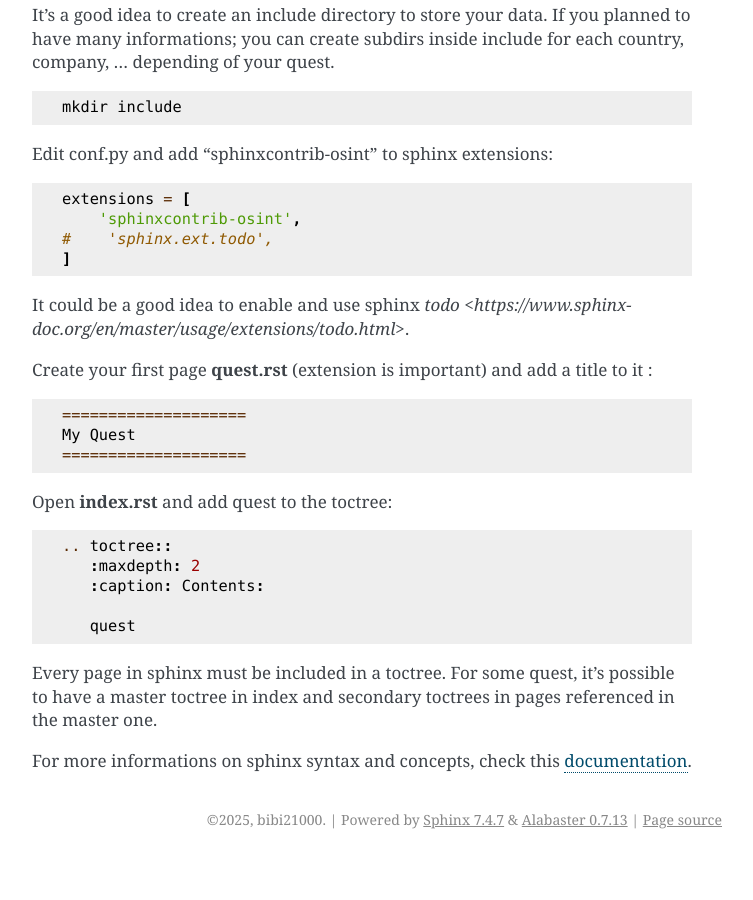
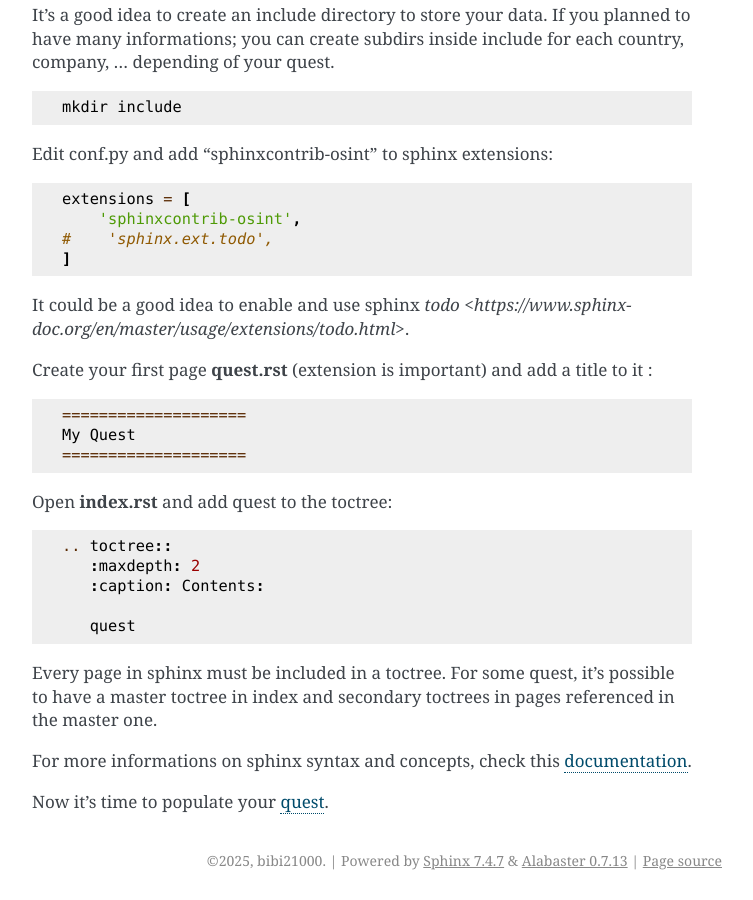
Before and after one commit to bibi21000/sphinxcontrib-osint, a Sphinx documentation site: the page built from docs/install.rst, in a window 1280 px wide and 900 px high, scrolled down 1401 px. Shown: the whole window, without its empty margins (388-1141 px from the left). Built offline with Sphinx 7.4.7, drawn with Linux system fonts in a browser that asks for light colours; before the commit the page ends 2260 px from its top, so only the background shows below that.

Commit message:
Update doc

```diff
--- a/docs/install.rst
+++ b/docs/install.rst
@@ -126,3 +126,5 @@ pages referenced in the master one.
 
 For more informations on sphinx syntax and concepts, check this
 `documentation <https://www.sphinx-doc.org/en/master/usage/restructuredtext/index.html>`_.
+
+Now it's time to populate your `quest <quest.html>`_.
--- a/docs/quest.rst
+++ b/docs/quest.rst
@@ -44,7 +44,7 @@ Wow ... what an interesting event ... Github launched github pages !!!
 With this few lines you added :
 
     - an :ref:`Event <Directive Event>`
-    - a :ref:`Link <Directive Link> from Ident **github** to event **github_pages**
+    - a :ref:`Link <Directive Link>` from Ident **github** to event **github_pages**
 
 A new ident to add ... this guy work for Microsoft !!!
 And we have his birth data too.
@@ -70,3 +70,5 @@ With this few lines you added :
     - a :ref:`Relation <Directive Event>` from **Satya_Nadella** to **microsoft**
 
 ...
+
+Now it's time to add `reports <report.html>`_ in quest.
```
